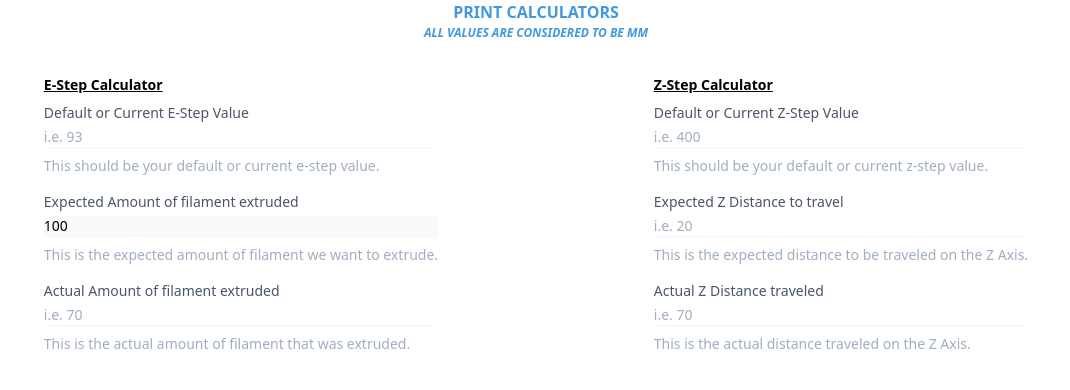
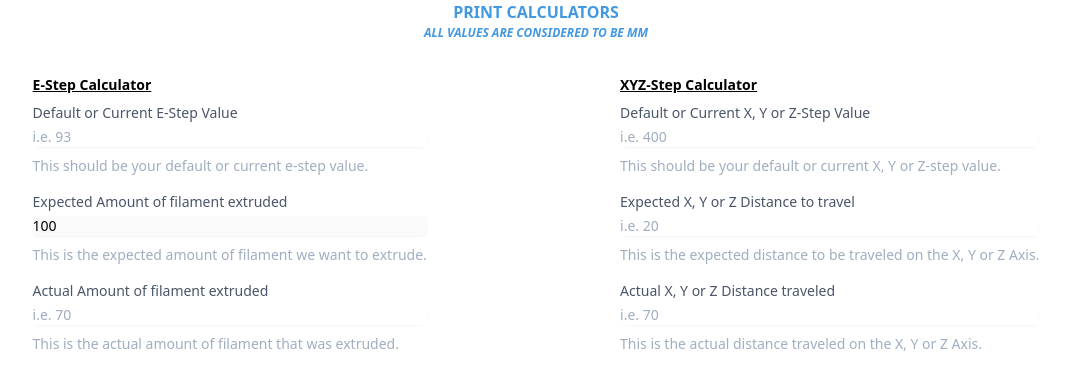
Before and after one commit to esparkman/printcalculator, a Vue app: page / in a window 1280 px wide. Shown: the top 390 px of the page, without its empty margins (104-1174 px from the left). Built offline with nearby package versions, Linux system fonts and the light colour scheme; a web font is replaced by a local one; what @tailwindcss/ui would draw is missing.

Commit message:
Update zStep component to inform it can be used for X, Y, or Z

```diff
--- a/src/components/zStep.vue
+++ b/src/components/zStep.vue
@@ -1,15 +1,12 @@
 <template>
   <div id="z-step-calculator">
-    <div class="underline font-semibold text-sm text-black-300">
-      Z-Step Calculator
-    </div>
+    <div class="underline font-semibold text-sm text-black-300">XYZ-Step Calculator</div>
     <div class="flex flex-col">
       <div class="my-2">
         <label
           for="default-z-step"
           class="block text-sm font-medium leading-5 text-gray-700"
-          >Default or Current Z-Step Value</label
-        >
+        >Default or Current X, Y or Z-Step Value</label>
         <div class="mt-1 relative rounded-md shadow-sm">
           <input
             id="default-z-step"
@@ -20,16 +17,16 @@
             required
           />
         </div>
-        <p class="mt-2 text-sm text-gray-500" id="estep-description">
-          This should be your default or current z-step value.
-        </p>
+        <p
+          class="mt-2 text-sm text-gray-500"
+          id="estep-description"
+        >This should be your default or current X, Y or Z-step value.</p>
       </div>
       <div class="my-2">
         <label
           for="expected-travel-distance"
           class="block text-sm font-medium leading-5 text-gray-700"
-          >Expected Z Distance to travel</label
-        >
+        >Expected X, Y or Z Distance to travel</label>
         <div class="mt-1 relative rounded-md shadow-sm">
           <input
             id="expected-travel-distance"
@@ -40,16 +37,16 @@
             required
           />
         </div>
-        <p class="mt-2 text-sm text-gray-500" id="estep-description">
-          This is the expected distance to be traveled on the Z Axis.
-        </p>
+        <p
+          class="mt-2 text-sm text-gray-500"
+          id="estep-description"
+        >This is the expected distance to be traveled on the X, Y or Z Axis.</p>
       </div>
       <div class="my-2">
         <label
           for="actual-distance-traveled"
           class="block text-sm font-medium leading-5 text-gray-700"
-          >Actual Z Distance traveled</label
-        >
+        >Actual X, Y or Z Distance traveled</label>
         <div class="mt-1 relative rounded-md shadow-sm">
           <input
             id="actual-travel-distance"
@@ -60,16 +57,15 @@
             required
           />
         </div>
-        <p class="mt-2 text-sm text-gray-500" id="estep-description">
-          This is the actual distance traveled on the Z Axis.
-        </p>
+        <p
+          class="mt-2 text-sm text-gray-500"
+          id="estep-description"
+        >This is the actual distance traveled on the X, Y or Z Axis.</p>
       </div>
     </div>
     <div class="my-2">
       <div v-if="zstepTotal">
-        <div class="font-semibold text-black-300">
-          New Value: {{ zstepTotal }}
-        </div>
+        <div class="font-semibold text-black-300">New Value: {{ zstepTotal }}</div>
       </div>
     </div>
   </div>
```
